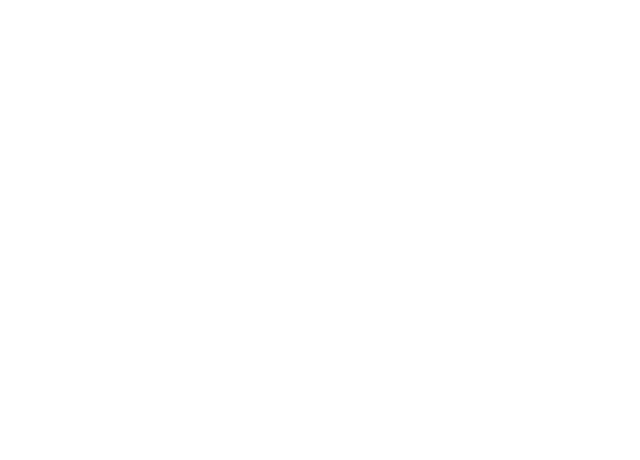
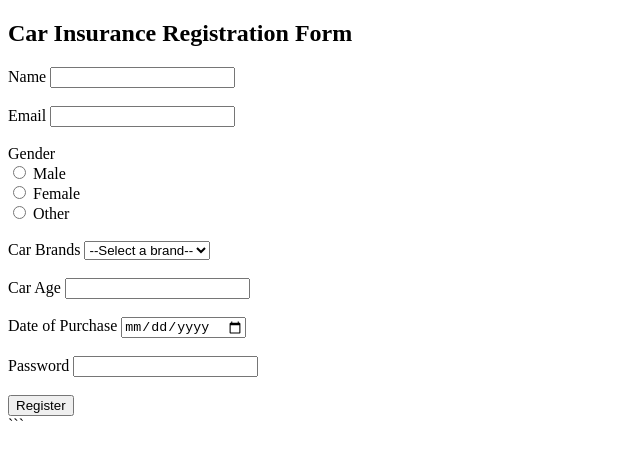
Before and after one commit to acciojob/car-insurance-form-Sid541, a website: page main.html in a window 1280 px wide. Shown: the whole page, without its empty margins (0-640 px from the left). Drawn offline with Linux system fonts and the light colour scheme.

Commit message:
created a submission

````diff
--- a/main.html
+++ b/main.html
@@ -1,16 +1,61 @@
 <!DOCTYPE html>
+<html>
+<head>
+  <title>Car Insurance Registration</title>
+</head>
+<body>
+  <h2>Car Insurance Registration Form</h2>
 
-<html>
+  <form method="post">
+    <!-- Name -->
+    <label for="name">Name</label>
+    <input type="text" id="name" required>
+    <br><br>
 
-<head>
-	<link rel="stylesheet" href="styles.css">
-</head>
+    <!-- Email -->
+    <label for="email">Email</label>
+    <input type="email" id="email" required>
+    <br><br>
 
-<body>
-	<!-- the entire body must be written by student -->
-    <script type="text/javascript" src="./script.js">
-</script>
+    <!-- Gender -->
+    <label>Gender</label><br>
+    <input type="radio" id="male" name="gender" value="Male" required>
+    <label for="male">Male</label><br>
+    <input type="radio" id="female" name="gender" value="Female" required>
+    <label for="female">Female</label><br>
+    <input type="radio" id="other" name="gender" value="Other" required>
+    <label for="other">Other</label>
+    <br><br>
+
+    <!-- Car Brands -->
+    <label for="cars">Car Brands</label>
+    <select id="cars">
+      <option value="">--Select a brand--</option>
+      <option value="BMW">BMW</option>
+      <option value="Audi">Audi</option>
+      <option value="Mercedez">Mercedez</option>
+    </select>
+    <br><br>
+
+    <!-- Car Age -->
+    <label for="carage">Car Age</label>
+    <input type="number" id="carage" required>
+    <br><br>
+
+    <!-- Date of Purchase -->
+    <label for="dop">Date of Purchase</label>
+    <input type="date" id="dop" required>
+    <br><br>
+
+    <!-- Password -->
+    <label for="password">Password</label>
+    <input type="password" id="password" required>
+    <br><br>
+
+    <!-- Submit -->
+    <button type="submit">Register</button>
+  </form>
 
 </body>
-
 </html>
+```
````
